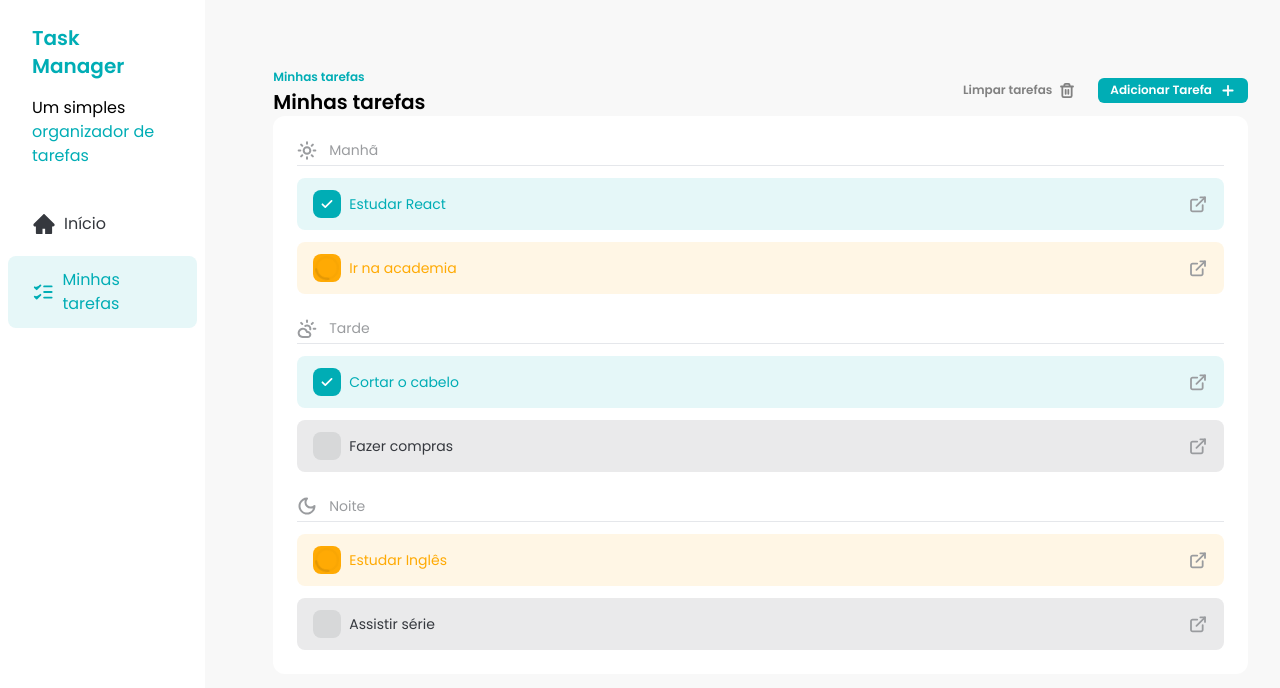
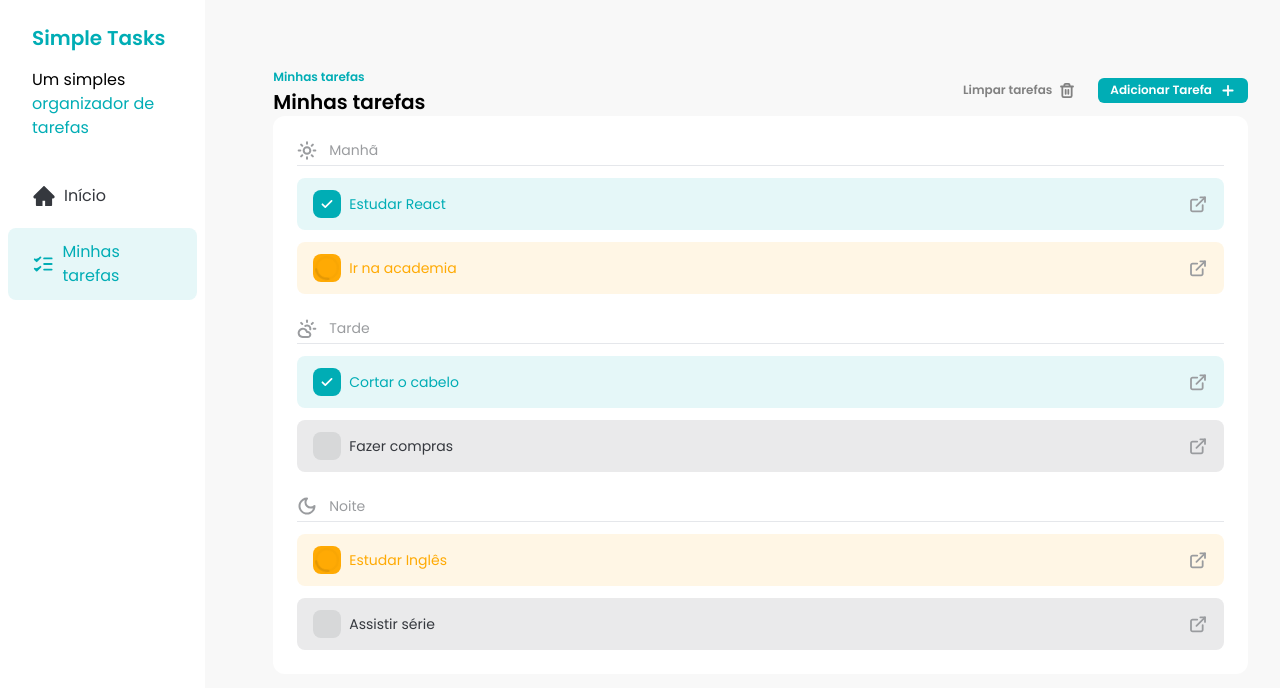
Before and after one commit to cerqMateus/react-tasks, a React (Vite) app: page / in a window 1280 px wide. Shown: the top 688 px of the page. Built offline with nearby package versions, Linux system fonts and the light colour scheme.

Commit message:
chore: updating headind text

```diff
--- a/src/components/Sidebar.jsx
+++ b/src/components/Sidebar.jsx
@@ -6,14 +6,14 @@ const Sidebar = () => {
   return (
     <div className="h-screen w-64 bg-white">
       <div className="space-y-4 px-8 py-6">
-        <h1 className="text-xl font-semibold text-[#00ADB5]">Task Manager</h1>
+        <h1 className="text-xl font-semibold text-[#00ADB5]">Simple Tasks</h1>
         <p>
           Um simples{" "}
           <span className="text-[#00ADB5]">organizador de tarefas</span>
         </p>
       </div>
       <div className="flex flex-col gap-2 p-2">
-        <SidebarButton variant="unselected">
+        <SidebarButton>
           <HomeIcon />
           Início
         </SidebarButton>
```
